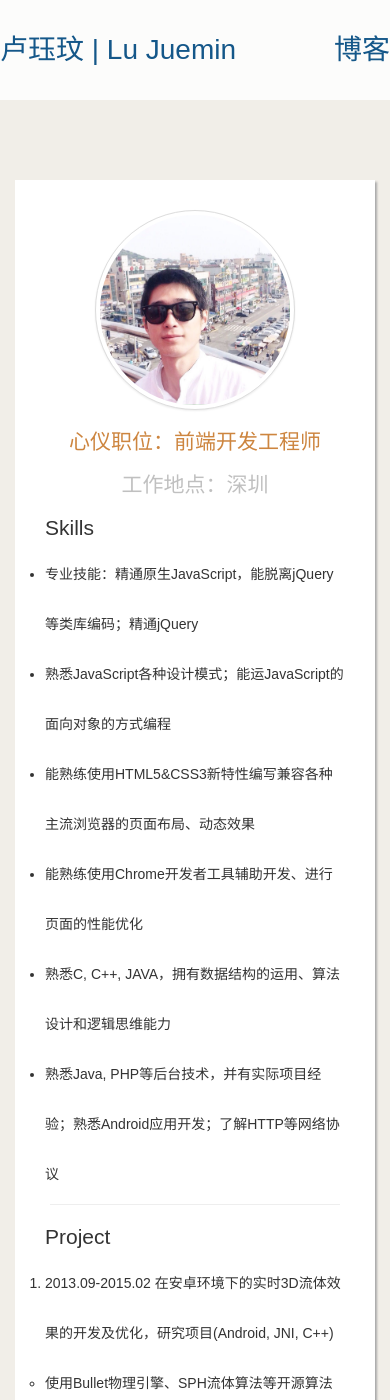
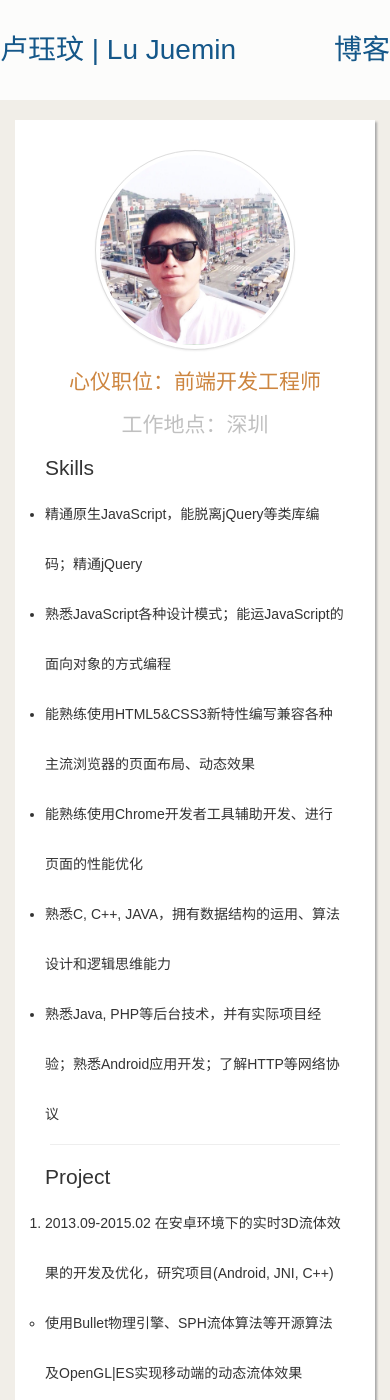
Before and after one commit to juemin90/juemin90.github.io, a Jekyll site: the page cv/index.html, which Jekyll copies as it is, in a window 390 px wide and 1400 px high. Built offline with Jekyll 4.4.1, drawn with Linux system fonts in a browser that asks for light colours; nearby versions of some CDN libraries.

Commit message:
panel padding

```diff
--- a/css/public.css
+++ b/css/public.css
@@ -296,7 +296,7 @@ p#message-preview {
         min-height: 200px;
     }
     #panel {
-        padding-top:180px;
+        padding-top:120px;
         min-height:100px;
     }
 
--- a/cv/index.html
+++ b/cv/index.html
@@ -30,7 +30,7 @@
                 <section id="resume_skill">
                     <h1>Skills</h1>
                     <ul>
-                        <li>专业技能：精通原生JavaScript，能脱离jQuery等类库编码；精通jQuery</li>
+                        <li>精通原生JavaScript，能脱离jQuery等类库编码；精通jQuery</li>
                         <li>熟悉JavaScript各种设计模式；能运JavaScript的面向对象的方式编程</li>
                         <li>能熟练使用HTML5&CSS3新特性编写兼容各种主流浏览器的页面布局、动态效果</li>
                         <li>能熟练使用Chrome开发者工具辅助开发、进行页面的性能优化</li>
```
